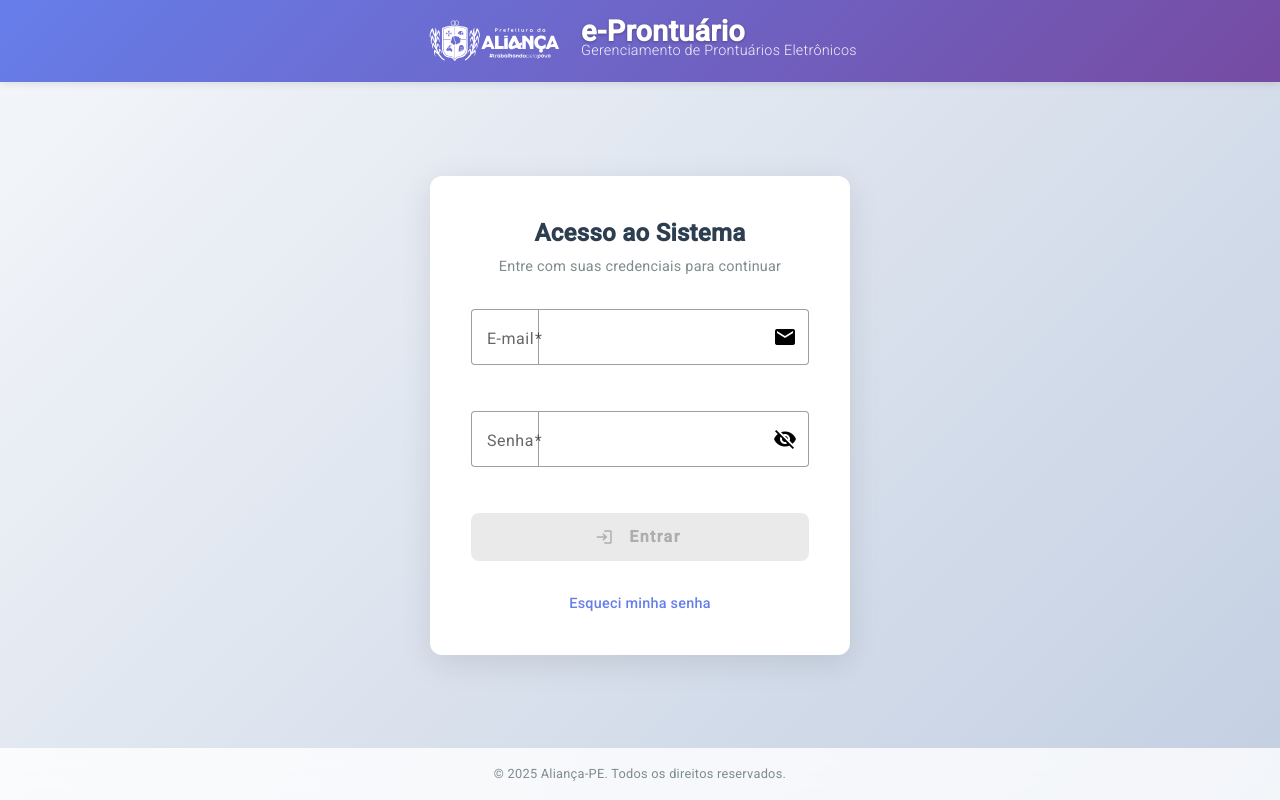
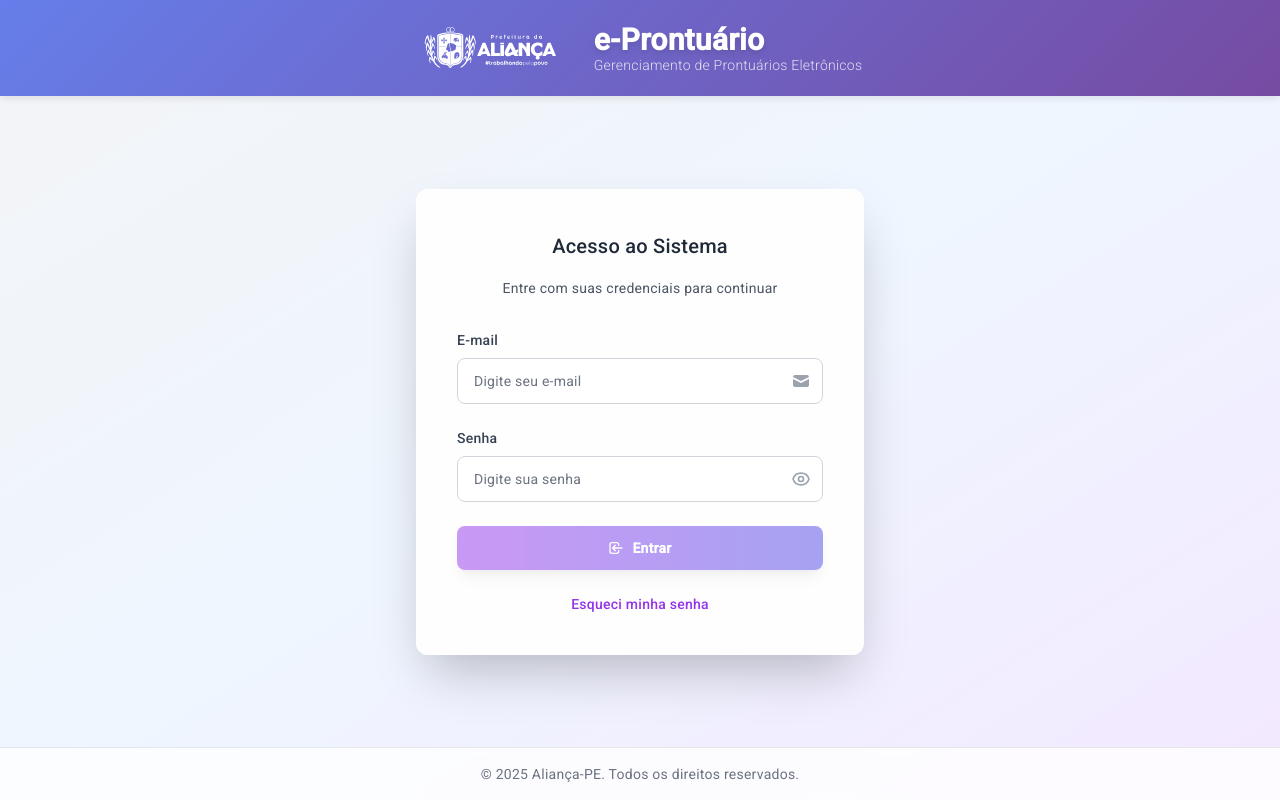
Before and after one commit to fpjunior/protuario-eletronico, an Angular app in the folder frontend/: page /login in a window 1280 px wide. Built offline with nearby package versions, Linux system fonts and the light colour scheme.

Commit message:
Refactor: Migrar tela de login do Material Design para Tailwind CSS.

```diff
--- a/frontend/src/app/auth/login/login.component.html
+++ b/frontend/src/app/auth/login/login.component.html
@@ -1,134 +1,211 @@
-<div class="login-page">
+<div class="min-h-screen bg-gradient-to-br from-gray-100 via-blue-50 to-purple-100 flex flex-col">
   <!-- Header com logo -->
-  <div class="header-sistema">
-    <div class="header-content">
-      <div class="logo-container">
-        <img src="assets/logo-alianca.svg" alt="Aliança-PE" class="logo-alianca">
-        <div class="sistema-info">
-          <div class="logo-principal">e-Prontuário</div>
-          <div class="sistema-descricao">Gerenciamento de Prontuários Eletrônicos</div>
+  <div class="bg-header-gradient shadow-header text-white py-4 relative z-10">
+    <div class="max-w-6xl mx-auto px-4 sm:px-6 lg:px-8">
+      <div class="flex items-center justify-center h-16">
+        <div class="flex items-center space-x-8">
+          <img src="assets/logo-alianca.svg" alt="Aliança-PE" class="h-36 w-36 brightness-0 invert">
+          <div class="text-left">
+            <div class="text-3xl font-bold text-white drop-shadow-md leading-tight">e-Prontuário</div>
+            <div class="text-sm text-white text-opacity-80 font-light -mt-1">Gerenciamento de Prontuários Eletrônicos</div>
+          </div>
         </div>
       </div>
     </div>
   </div>
 
   <!-- Container principal de login -->
-  <div class="login-container">
-    <div class="login-card">
+  <div class="flex-1 flex items-center justify-center py-8 px-4 sm:px-6 lg:px-8">
+    <div class="w-full max-w-md">
       <!-- Tela de Login -->
-      <div *ngIf="!showForgotPasswordForm" class="login-content">
-        <div class="login-header">
-          <h2 class="login-title">Acesso ao Sistema</h2>
-          <p class="login-subtitle">Entre com suas credenciais para continuar</p>
+      <div *ngIf="!showForgotPasswordForm" class="bg-white/90 backdrop-blur-sm rounded-xl shadow-2xl p-10 border border-white/20">
+        <div class="text-center mb-8">
+          <h2 class="text-2xl font-semibold text-gray-800 mb-2">Acesso ao Sistema</h2>
+          <p class="text-gray-600 text-sm">Entre com suas credenciais para continuar</p>
         </div>
 
-        <form [formGroup]="loginForm" (ngSubmit)="onSubmit()" class="login-form">
+        <form [formGroup]="loginForm" (ngSubmit)="onSubmit()" class="space-y-6">
           <!-- Campo Email -->
-          <mat-form-field appearance="outline" class="form-field">
-            <mat-label>E-mail</mat-label>
-            <input matInput
+          <div class="relative">
+            <label for="email" class="block text-sm font-medium text-gray-700 mb-2">E-mail</label>
+            <div class="relative">
+              <input
+                id="email"
                 type="email"
                 formControlName="email"
                 placeholder="Digite seu e-mail"
-                   autocomplete="email">
-            <mat-icon matSuffix>email</mat-icon>
-            <mat-error *ngIf="loginForm.get('email')?.invalid && (loginForm.get('email')?.dirty || loginForm.get('email')?.touched)">
+                autocomplete="email"
+                class="w-full px-4 py-3 pr-12 border border-gray-300 rounded-lg focus:ring-2 focus:ring-purple-500 focus:border-purple-500 transition-all duration-200 text-gray-900 placeholder-gray-500"
+                [class.border-red-500]="loginForm.get('email')?.invalid && (loginForm.get('email')?.dirty || loginForm.get('email')?.touched)"
+                [class.focus:ring-red-500]="loginForm.get('email')?.invalid && (loginForm.get('email')?.dirty || loginForm.get('email')?.touched)"
+              >
+              <div class="absolute inset-y-0 right-0 pr-3 flex items-center">
+                <svg class="h-5 w-5 text-gray-400" fill="currentColor" viewBox="0 0 20 20">
+                  <path d="M2.003 5.884L10 9.882l7.997-3.998A2 2 0 0016 4H4a2 2 0 00-1.997 1.884z"/>
+                  <path d="M18 8.118l-8 4-8-4V14a2 2 0 002 2h12a2 2 0 002-2V8.118z"/>
+                </svg>
+              </div>
+            </div>
+            <div *ngIf="loginForm.get('email')?.invalid && (loginForm.get('email')?.dirty || loginForm.get('email')?.touched)"
+                 class="mt-1 text-sm text-red-600">
               {{ getEmailErrorMessage() }}
-            </mat-error>
-          </mat-form-field>
+            </div>
+          </div>
 
           <!-- Campo Senha -->
-          <mat-form-field appearance="outline" class="form-field">
-            <mat-label>Senha</mat-label>
-            <input matInput
+          <div class="relative">
+            <label for="senha" class="block text-sm font-medium text-gray-700 mb-2">Senha</label>
+            <div class="relative">
+              <input
+                id="senha"
                 [type]="hidePassword ? 'password' : 'text'"
                 formControlName="senha"
                 placeholder="Digite sua senha"
-                   autocomplete="current-password">
-            <button mat-icon-button matSuffix (click)="hidePassword = !hidePassword" type="button" tabindex="-1">
-              <mat-icon>{{ hidePassword ? 'visibility_off' : 'visibility' }}</mat-icon>
+                autocomplete="current-password"
+                class="w-full px-4 py-3 pr-12 border border-gray-300 rounded-lg focus:ring-2 focus:ring-purple-500 focus:border-purple-500 transition-all duration-200 text-gray-900 placeholder-gray-500"
+                [class.border-red-500]="loginForm.get('senha')?.invalid && (loginForm.get('senha')?.dirty || loginForm.get('senha')?.touched)"
+                [class.focus:ring-red-500]="loginForm.get('senha')?.invalid && (loginForm.get('senha')?.dirty || loginForm.get('senha')?.touched)"
+              >
+              <button
+                type="button"
+                class="absolute inset-y-0 right-0 pr-3 flex items-center hover:text-purple-600 transition-colors"
+                (click)="hidePassword = !hidePassword"
+                tabindex="-1">
+                <svg *ngIf="hidePassword" class="h-5 w-5 text-gray-400" fill="none" stroke="currentColor" viewBox="0 0 24 24">
+                  <path stroke-linecap="round" stroke-linejoin="round" stroke-width="2" d="M15 12a3 3 0 11-6 0 3 3 0 016 0z" />
+                  <path stroke-linecap="round" stroke-linejoin="round" stroke-width="2" d="M2.458 12C3.732 7.943 7.523 5 12 5c4.478 0 8.268 2.943 9.542 7-1.274 4.057-5.064 7-9.542 7-4.477 0-8.268-2.943-9.542-7z" />
+                </svg>
+                <svg *ngIf="!hidePassword" class="h-5 w-5 text-gray-400" fill="none" stroke="currentColor" viewBox="0 0 24 24">
+                  <path stroke-linecap="round" stroke-linejoin="round" stroke-width="2" d="M13.875 18.825A10.05 10.05 0 0112 19c-4.478 0-8.268-2.943-9.543-7a9.97 9.97 0 011.563-3.029m5.858.908a3 3 0 114.243 4.243M9.878 9.878l4.242 4.242M9.878 9.878L6.5 6.5m3.378 3.378a3 3 0 004.243-4.242M6.5 6.5L4.222 4.222m2.278 2.278L9.878 9.878m-3.378-3.378L3.172 3.172m3.328 3.328L9.878 9.878" />
+                </svg>
               </button>
-            <mat-error *ngIf="loginForm.get('senha')?.invalid && (loginForm.get('senha')?.dirty || loginForm.get('senha')?.touched)">
+            </div>
+            <div *ngIf="loginForm.get('senha')?.invalid && (loginForm.get('senha')?.dirty || loginForm.get('senha')?.touched)"
+                 class="mt-1 text-sm text-red-600">
               {{ getSenhaErrorMessage() }}
-            </mat-error>
-          </mat-form-field>
+            </div>
+          </div>
 
           <!-- Mensagem de Erro Geral -->
-          <div *ngIf="errorMessage" class="error-alert">
-            <mat-icon class="error-icon">error_outline</mat-icon>
-            <span class="error-text">{{ errorMessage }}</span>
+          <div *ngIf="errorMessage" class="bg-red-50 border border-red-200 rounded-lg p-3 flex items-center space-x-2">
+            <svg class="h-5 w-5 text-red-500" fill="none" stroke="currentColor" viewBox="0 0 24 24">
+              <path stroke-linecap="round" stroke-linejoin="round" stroke-width="2" d="M12 9v2m0 4h.01m-6.938 4h13.856c1.54 0 2.502-1.667 1.732-2.5L13.732 4c-.77-.833-1.964-.833-2.732 0L3.732 16.5c-.77.833.192 2.5 1.732 2.5z" />
+            </svg>
+            <span class="text-red-700 text-sm">{{ errorMessage }}</span>
           </div>
 
           <!-- Botão de Login -->
-          <button mat-raised-button
-                  color="primary"
+          <button
             type="submit"
-                  class="login-button"
+            class="w-full flex justify-center items-center px-4 py-3 text-sm font-semibold rounded-lg text-white bg-gradient-to-r from-purple-600 to-indigo-600 hover:from-purple-700 hover:to-indigo-700 focus:outline-none focus:ring-2 focus:ring-offset-2 focus:ring-purple-500 disabled:opacity-50 disabled:cursor-not-allowed transition-all duration-200 shadow-lg hover:shadow-xl"
             [disabled]="loading || loginForm.invalid">
-            <mat-spinner *ngIf="loading" diameter="18" class="login-spinner"></mat-spinner>
-            <mat-icon *ngIf="!loading" class="login-icon">login</mat-icon>
-            <span class="login-text">{{ loading ? 'Entrando...' : 'Entrar' }}</span>
+
+            <svg *ngIf="loading" class="animate-spin -ml-1 mr-2 h-4 w-4 text-white" fill="none" viewBox="0 0 24 24">
+              <circle class="opacity-25" cx="12" cy="12" r="10" stroke="currentColor" stroke-width="4"></circle>
+              <path class="opacity-75" fill="currentColor" d="M4 12a8 8 0 018-8V0C5.373 0 0 5.373 0 12h4zm2 5.291A7.962 7.962 0 014 12H0c0 3.042 1.135 5.824 3 7.938l3-2.647z"></path>
+            </svg>
+
+            <svg *ngIf="!loading" class="mr-2 h-4 w-4" fill="none" stroke="currentColor" viewBox="0 0 24 24">
+              <path stroke-linecap="round" stroke-linejoin="round" stroke-width="2" d="M11 16l-4-4m0 0l4-4m-4 4h14m-5 4v1a3 3 0 01-3 3H6a3 3 0 01-3-3V7a3 3 0 013-3h7a3 3 0 013 3v1" />
+            </svg>
+
+            {{ loading ? 'Entrando...' : 'Entrar' }}
           </button>
 
           <!-- Link Esqueci Senha -->
-          <div class="forgot-password">
-            <a href="#" class="forgot-link" (click)="$event.preventDefault(); toggleForgotPassword()">
+          <div class="text-center">
+            <button
+              type="button"
+              class="text-sm text-purple-600 hover:text-purple-500 hover:underline focus:outline-none focus:underline transition-colors font-medium"
+              (click)="toggleForgotPassword()">
               Esqueci minha senha
-            </a>
+            </button>
           </div>
         </form>
       </div>
 
       <!-- Tela de Recuperação de Senha -->
-      <div *ngIf="showForgotPasswordForm" class="forgot-content">
-        <div class="forgot-header">
-          <button mat-icon-button class="back-button" (click)="toggleForgotPassword()">
-            <mat-icon>arrow_back</mat-icon>
+      <div *ngIf="showForgotPasswordForm" class="bg-white/90 backdrop-blur-sm rounded-xl shadow-2xl p-10 border border-white/20">
+        <div class="mb-6">
+          <div class="flex items-center mb-4">
+            <button
+              type="button"
+              class="mr-3 p-2 rounded-full hover:bg-purple-50 focus:outline-none focus:ring-2 focus:ring-purple-500 transition-colors"
+              (click)="toggleForgotPassword()">
+              <svg class="h-5 w-5 text-purple-600" fill="none" stroke="currentColor" viewBox="0 0 24 24">
+                <path stroke-linecap="round" stroke-linejoin="round" stroke-width="2" d="M10 19l-7-7m0 0l7-7m-7 7h18" />
+              </svg>
             </button>
-          <h2 class="forgot-title">Recuperar Senha</h2>
-          <p class="forgot-subtitle">Digite seu e-mail para receber as instruções de recuperação</p>
+            <h2 class="text-xl font-semibold text-gray-800">Recuperar Senha</h2>
+          </div>
+          <p class="text-gray-600 text-sm">Digite seu e-mail para receber as instruções de recuperação</p>
         </div>
 
-        <form [formGroup]="forgotPasswordForm" (ngSubmit)="onForgotPasswordSubmit()" class="forgot-form">
+        <form [formGroup]="forgotPasswordForm" (ngSubmit)="onForgotPasswordSubmit()" class="space-y-6">
           <!-- Campo Email para recuperação -->
-          <mat-form-field appearance="outline" class="form-field">
-            <mat-label>E-mail</mat-label>
-            <input matInput
+          <div class="relative">
+            <label for="forgot-email" class="block text-sm font-medium text-gray-700 mb-2">E-mail</label>
+            <div class="relative">
+              <input
+                id="forgot-email"
                 type="email"
                 formControlName="email"
                 placeholder="Digite seu e-mail cadastrado"
-                   autocomplete="email">
-            <mat-icon matSuffix>email</mat-icon>
-            <mat-error *ngIf="forgotPasswordForm.get('email')?.invalid && (forgotPasswordForm.get('email')?.dirty || forgotPasswordForm.get('email')?.touched)">
+                autocomplete="email"
+                class="w-full px-4 py-3 pr-12 border border-gray-300 rounded-lg focus:ring-2 focus:ring-purple-500 focus:border-purple-500 transition-all duration-200 text-gray-900 placeholder-gray-500"
+                [class.border-red-500]="forgotPasswordForm.get('email')?.invalid && (forgotPasswordForm.get('email')?.dirty || forgotPasswordForm.get('email')?.touched)"
+                [class.focus:ring-red-500]="forgotPasswordForm.get('email')?.invalid && (forgotPasswordForm.get('email')?.dirty || forgotPasswordForm.get('email')?.touched)"
+              >
+              <div class="absolute inset-y-0 right-0 pr-3 flex items-center">
+                <svg class="h-5 w-5 text-gray-400" fill="currentColor" viewBox="0 0 20 20">
+                  <path d="M2.003 5.884L10 9.882l7.997-3.998A2 2 0 0016 4H4a2 2 0 00-1.997 1.884z"/>
+                  <path d="M18 8.118l-8 4-8-4V14a2 2 0 002 2h12a2 2 0 002-2V8.118z"/>
+                </svg>
+              </div>
+            </div>
+            <div *ngIf="forgotPasswordForm.get('email')?.invalid && (forgotPasswordForm.get('email')?.dirty || forgotPasswordForm.get('email')?.touched)"
+                 class="mt-1 text-sm text-red-600">
               {{ getForgotEmailErrorMessage() }}
-            </mat-error>
-          </mat-form-field>
+            </div>
+          </div>
 
           <!-- Mensagem de Sucesso -->
-          <div *ngIf="forgotPasswordSuccess" class="success-alert">
-            <mat-icon class="success-icon">check_circle_outline</mat-icon>
-            <span class="success-text">{{ forgotPasswordSuccessMessage }}</span>
+          <div *ngIf="forgotPasswordSuccess" class="bg-green-50 border border-green-200 rounded-lg p-3 flex items-center space-x-2">
+            <svg class="h-5 w-5 text-green-500" fill="none" stroke="currentColor" viewBox="0 0 24 24">
+              <path stroke-linecap="round" stroke-linejoin="round" stroke-width="2" d="M9 12l2 2 4-4m6 2a9 9 0 11-18 0 9 9 0 0118 0z" />
+            </svg>
+            <span class="text-green-700 text-sm">{{ forgotPasswordSuccessMessage }}</span>
           </div>
 
           <!-- Mensagem de Erro -->
-          <div *ngIf="forgotPasswordError" class="error-alert">
-            <mat-icon class="error-icon">error_outline</mat-icon>
-            <span class="error-text">{{ forgotPasswordError }}</span>
+          <div *ngIf="forgotPasswordError" class="bg-red-50 border border-red-200 rounded-lg p-3 flex items-center space-x-2">
+            <svg class="h-5 w-5 text-red-500" fill="none" stroke="currentColor" viewBox="0 0 24 24">
+              <path stroke-linecap="round" stroke-linejoin="round" stroke-width="2" d="M12 9v2m0 4h.01m-6.938 4h13.856c1.54 0 2.502-1.667 1.732-2.5L13.732 4c-.77-.833-1.964-.833-2.732 0L3.732 16.5c-.77.833.192 2.5 1.732 2.5z" />
+            </svg>
+            <span class="text-red-700 text-sm">{{ forgotPasswordError }}</span>
           </div>
 
           <!-- Botão de Enviar -->
-          <button mat-raised-button
-                  color="primary"
+          <button
             type="submit"
-                  class="forgot-button"
+            class="w-full flex justify-center items-center px-4 py-3 text-sm font-semibold rounded-lg text-white bg-gradient-to-r from-purple-600 to-indigo-600 hover:from-purple-700 hover:to-indigo-700 focus:outline-none focus:ring-2 focus:ring-offset-2 focus:ring-purple-500 disabled:opacity-50 disabled:cursor-not-allowed transition-all duration-200 shadow-lg hover:shadow-xl"
             [disabled]="forgotPasswordLoading || forgotPasswordForm.invalid || forgotPasswordSuccess">
-            <mat-spinner *ngIf="forgotPasswordLoading" diameter="18" class="forgot-spinner"></mat-spinner>
-            <mat-icon *ngIf="!forgotPasswordLoading && !forgotPasswordSuccess" class="forgot-icon">send</mat-icon>
-            <mat-icon *ngIf="forgotPasswordSuccess" class="success-icon">check</mat-icon>
-            <span class="forgot-text">
+
+            <svg *ngIf="forgotPasswordLoading" class="animate-spin -ml-1 mr-2 h-4 w-4 text-white" fill="none" viewBox="0 0 24 24">
+              <circle class="opacity-25" cx="12" cy="12" r="10" stroke="currentColor" stroke-width="4"></circle>
+              <path class="opacity-75" fill="currentColor" d="M4 12a8 8 0 018-8V0C5.373 0 0 5.373 0 12h4zm2 5.291A7.962 7.962 0 014 12H0c0 3.042 1.135 5.824 3 7.938l3-2.647z"></path>
+            </svg>
+
+            <svg *ngIf="!forgotPasswordLoading && !forgotPasswordSuccess" class="mr-2 h-4 w-4" fill="none" stroke="currentColor" viewBox="0 0 24 24">
+              <path stroke-linecap="round" stroke-linejoin="round" stroke-width="2" d="M12 19l9 2-9-18-9 18 9-2zm0 0v-8" />
+            </svg>
+
+            <svg *ngIf="forgotPasswordSuccess" class="mr-2 h-4 w-4" fill="none" stroke="currentColor" viewBox="0 0 24 24">
+              <path stroke-linecap="round" stroke-linejoin="round" stroke-width="2" d="M5 13l4 4L19 7" />
+            </svg>
+
             {{ forgotPasswordLoading ? 'Enviando...' :
                forgotPasswordSuccess ? 'E-mail enviado!' : 'Enviar instruções' }}
-            </span>
           </button>
         </form>
       </div>
@@ -136,7 +213,11 @@
   </div>
 
   <!-- Footer -->
-  <div class="login-footer">
-    <p>&copy; 2025 Aliança-PE. Todos os direitos reservados.</p>
+  <div class="bg-white/80 backdrop-blur-sm border-t border-gray-200">
+    <div class="max-w-7xl mx-auto px-4 sm:px-6 lg:px-8">
+      <div class="py-4 text-center text-sm text-gray-500">
+        © 2025 Aliança-PE. Todos os direitos reservados.
       </div>
     </div>
+  </div>
+</div>
--- a/frontend/src/app/auth/login/login.component.scss
+++ b/frontend/src/app/auth/login/login.component.scss
@@ -1,118 +1,36 @@
-/* Estilos principais da página de login */
-.login-page {
-  min-height: 100vh;
-  background: linear-gradient(135deg, #f5f7fa 0%, #c3cfe2 100%);
-  display: flex;
-  flex-direction: column;
+/* Componente de Login - Usando apenas Tailwind CSS */
+/* Arquivo mantido para compatibilidade, mas sem estilos customizados */
+
+/* Animação de entrada suave para os cards */
+@keyframes fadeInUp {
+  from {
+    opacity: 0;
+    transform: translateY(20px);
+  }
+  to {
+    opacity: 1;
+    transform: translateY(0);
+  }
 }
 
-/* Header do sistema - reutilizando estilos das outras telas */
-.header-sistema {
-  background: linear-gradient(135deg, #667eea 0%, #764ba2 100%);
-  color: white;
-  padding: 1rem 0;
-  box-shadow: 0 2px 8px rgba(0, 0, 0, 0.1);
-  position: relative;
-  z-index: 10;
+/* Aplicar animação nos cards */
+.bg-white {
+  animation: fadeInUp 0.6s ease-out;
 }
 
-.header-content {
-  max-width: 1200px;
-  margin: 0 auto;
-  padding: 0 1rem;
-  display: flex;
-  align-items: center;
-  justify-content: center;
+/* Melhorar a transição do backdrop blur em navegadores mais antigos */
+@supports not (backdrop-filter: blur(10px)) {
+  .backdrop-blur-sm {
+    background-color: rgba(255, 255, 255, 0.95);
+  }
 }
 
-.logo-container {
-  display: flex;
-  align-items: center;
-  gap: 1rem;
-}
-
-.logo-alianca {
-  height: 50px;
-  width: auto;
-  filter: brightness(0) invert(1);
-}
-
-.sistema-info {
-  text-align: left;
-}
-
-.logo-principal {
-  font-size: 1.8rem;
-  font-weight: 700;
-  margin: 0;
-  text-shadow: 0 1px 3px rgba(0, 0, 0, 0.3);
-}
-
-.sistema-descricao {
-  font-size: 0.9rem;
-  opacity: 0.9;
-  margin: 0;
-  font-weight: 300;
-}
-
-/* Container principal de login */
-.login-container {
-  flex: 1;
-  display: flex;
-  align-items: center;
-  justify-content: center;
-  padding: 2rem 1rem;
-}
-
-.login-card {
-  background: white;
-  border-radius: 12px;
-  box-shadow: 0 8px 32px rgba(0, 0, 0, 0.1);
-  padding: 2.5rem;
-  width: 100%;
-  max-width: 420px;
-  border: 1px solid rgba(255, 255, 255, 0.2);
-  backdrop-filter: blur(10px);
-}
-
-/* Header do card de login */
-.login-header {
-  text-align: center;
-  margin-bottom: 2rem;
-}
-
-.login-title {
-  font-size: 1.5rem;
-  font-weight: 600;
-  color: #2c3e50;
-  margin: 0 0 0.5rem 0;
-}
-
-.login-subtitle {
-  font-size: 0.9rem;
-  color: #7f8c8d;
-  margin: 0;
-  font-weight: 400;
-}
-
-/* Formulário de login */
-.login-form {
-  display: flex;
-  flex-direction: column;
-  gap: 1.5rem;
-}
-
-.form-field {
-  width: 100%;
-}
-
-/* Customização dos campos Material */
-.form-field .mat-mdc-form-field-outline {
-  border-radius: 8px;
-}
-
-.form-field .mat-mdc-text-field-wrapper {
-  border-radius: 8px;
+/* Estilos de responsividade adicional para telas muito pequenas */
+@media (max-width: 360px) {
+  .rounded-xl {
+    margin: 0.5rem;
+    padding: 1.5rem !important;
+  }
 }
 
 .form-field .mat-mdc-form-field-focus-overlay {
```
Also changed, not shown: frontend/tailwind.config.js (+8 -1 lines). Lines whose indentation alone changed are shown as unchanged.
